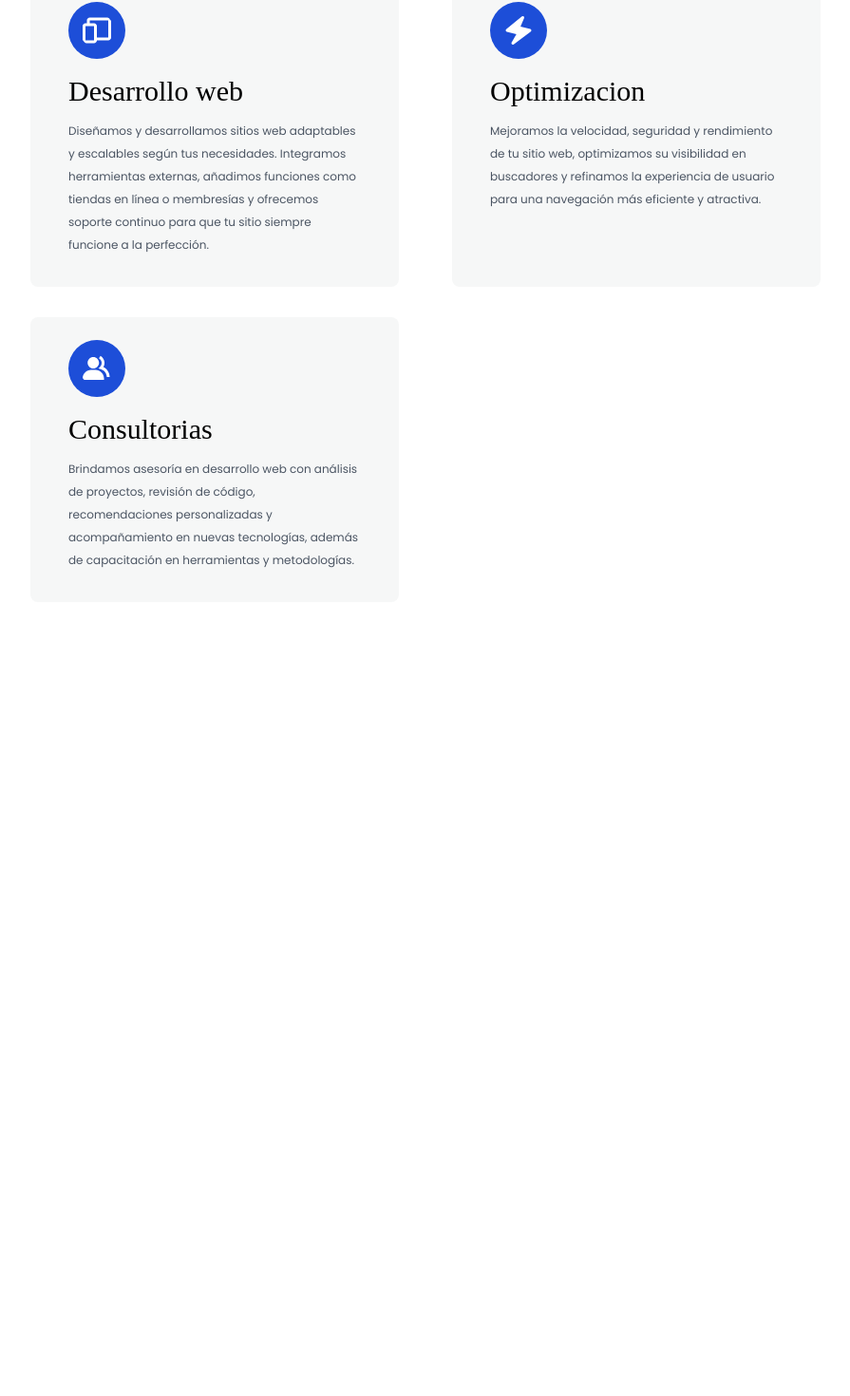
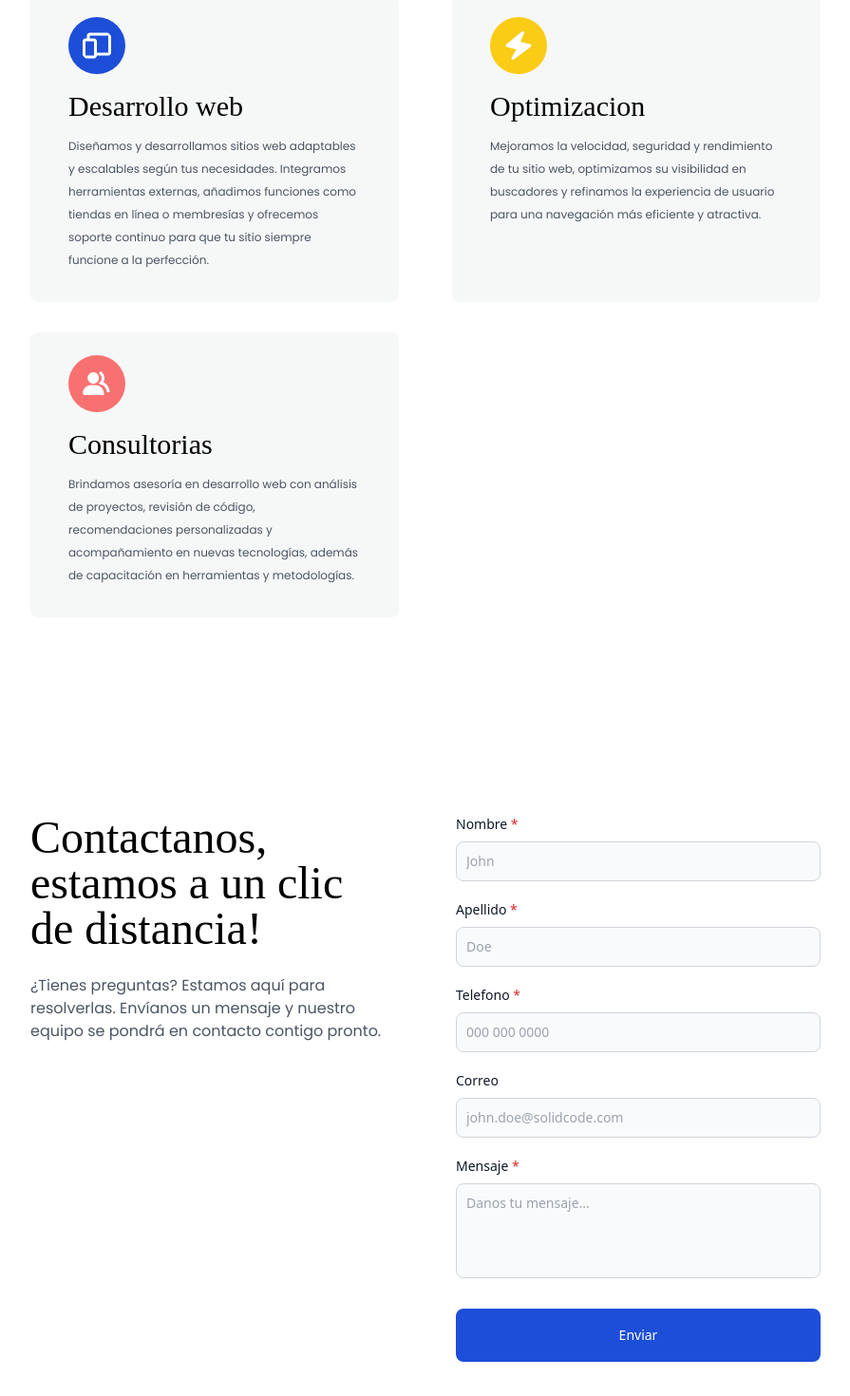
Before and after one commit to Yamilyscapa/solidCode, a SvelteKit app: page / in a window 1280 px wide. Shown: the part 1062-2532 px from the top of the page at 95% size, without its empty margins (192-1087 px from the left). Before the commit the page ends 1808 px from the top, so only its background shows below. Built offline with nearby package versions, Linux system fonts and the light colour scheme; a web font is replaced by a local one.

Commit message:
add stuff

```diff
--- /dev/null
+++ b/src/components/modules/Button.svelte
@@ -0,0 +1,23 @@
+<script lang="ts">
+	import type { MouseEventHandler } from 'svelte/elements';
+
+	const {
+		children,
+		onclick = () => {},
+		secondary
+	}: { children: any; onclick?: MouseEventHandler<any>; secondary?: boolean } = $props();
+</script>
+
+{#if secondary}
+	<button
+		onclick={(e) => onclick(e)}
+		class="w-full ml-3 inline-block h-auto rounded-lg border-2 border-blue-700 bg-opacity-30 px-6 py-4 text-sm font-medium text-blue-700 duration-200 ease-in-out hover:bg-blue-700 hover:bg-opacity-20 hover:transition"
+		>{@render children()}</button
+	>
+{:else}
+	<button
+		onclick={(e) => onclick(e)}
+		class="inline-block h-auto rounded-lg border-2 border-blue-700 bg-blue-700 px-6 py-4 text-sm font-medium text-white hover:bg-blue-800 w-full"
+		>{@render children()}</button
+	>
+{/if}
--- /dev/null
+++ b/src/components/modules/ContactForm.svelte
@@ -0,0 +1,28 @@
+<script lang="ts">
+	// Components
+	import Input from './Input.svelte';
+	import Button from './Button.svelte';
+</script>
+
+<form action="">
+	<Input required label="Nombre" type="name" name="name" placeholder="John" />
+	<Input required label="Apellido" type="lastName" name="lastName" placeholder="Doe" />
+	<Input required label="Telefono" type="tel" name="phone" placeholder="000 000 0000" />
+	<Input label="Correo" type="email" name="email" placeholder="john.doe@solidcode.com" />
+
+	<div class="message">
+		<label for="message" class="mb-2 block text-sm font-medium text-gray-900"
+			>Mensaje <span class="text-red-600">*</span></label
+		>
+		<textarea
+			name="message"
+			class="block w-full rounded-lg border border-gray-300 bg-gray-50 p-2.5 text-sm text-gray-900 focus:border-blue-500 focus:ring-blue-500 dark:border-gray-600 resize-none pb-12"
+			id="message"
+			placeholder="Danos tu mensaje..."
+		></textarea>
+	</div>
+
+	<div class="flex pt-8">
+		<Button>Enviar</Button>
+	</div>
+</form>
--- a/src/components/modules/Feature.svelte
+++ b/src/components/modules/Feature.svelte
@@ -1,5 +1,12 @@
 <script lang="ts">
-	const { title, description, icon }: { title: string; description: string; icon: any } = $props();
+	const {
+		title,
+		description,
+		icon,
+		color = '#1D4ED8'
+	}: { title: string; description: string; icon: any; color?: string } = $props();
+	console.log(color);
+
 </script>
 
 <div
@@ -7,7 +14,7 @@
 ease-in-out hover:translate-y-[-5px]"
 >
 	<div class="">
-		<img class="mb-4 box-content w-9 rounded-full bg-blue-700 p-3" src={icon} alt="" />
+		<img class="mb-4 box-content w-9 rounded-full p-3" style="background-color: {color};" src={icon} alt="" />
 		<h3 class="font-heading text-3xl">{title}</h3>
 	</div>
 	<p class="mt-3 font-poppins text-xs/6 text-gray-600">{description}</p>
--- /dev/null
+++ b/src/components/modules/Input.svelte
@@ -0,0 +1,29 @@
+<script lang="ts">
+	type formType = 'email' | 'name' | 'tel' | 'lastName';
+
+	const {
+		label,
+		type,
+		name,
+		placeholder,
+		required
+	}: { label: string; type: formType; name: string; placeholder: string; required?: boolean } =
+		$props();
+</script>
+
+<div class="mb-5">
+	<label for={name} class="mb-2 block text-sm font-medium text-gray-900">
+		{label}
+        {#if required}
+            <span class="text-red-600">*</span>
+        {/if}
+	</label>
+	<input
+		{required}
+		{name}
+		{placeholder}
+		{type}
+		id={name}
+		class="block w-full rounded-lg border border-gray-300 bg-gray-50 p-2.5 text-sm text-gray-900 focus:border-blue-500 focus:ring-blue-500 dark:border-gray-600"
+	/>
+</div>
--- a/src/components/modules/Navbar.svelte
+++ b/src/components/modules/Navbar.svelte
@@ -2,17 +2,18 @@
 	import Logo from '../../lib/static/logo.png';
 </script>
 
-<nav class="border-2 border-neutral-100 mx-auto mt-4 h-20 w-[95vw] rounded-lg bg-white bg-opacity-95 px-12 fixed left-0 right-0">
+<nav class="z-50 border-2 border-neutral-100 mx-auto mt-4 h-20 w-[95vw] rounded-lg bg-white bg-opacity-95 px-12 fixed left-0 right-0">
 	<div class="container mx-auto flex items-center justify-between px-0">
 		<a href="/"><img class="block w-20" src={Logo} alt="Solid Code" /></a>
 
 		<ul class="flex place-items-center gap-x-10 text-gray-600">
 			<li class="hover:text-gray-800 hover:underline"><a class="" href="/#">Incio</a></li>
-			<li class="hover:text-gray-800 hover:underline"><a class="" href="/#">Sobre nosotros</a></li>
+			<li class="hover:text-gray-800 hover:underline"><a class="" href="/#services">Servicos</a></li>
+			<li class="hover:text-gray-800 hover:underline"><a class="" href="/#about">Sobre nosotros</a></li>
 			<li class="hover:text-gray-800 hover:underline"><a class="" href="/#">Proyectos</a></li>
 			<li>
 				<a
-					href="/#"
+					href="/#contact"
 					class="ml-2 inline-block h-auto rounded-lg bg-blue-700 px-12 py-3 text-sm font-medium text-white hover:bg-blue-800 dark:bg-blue-600 dark:hover:bg-blue-700"
 					>Contacto</a
 				>
--- /dev/null
+++ b/src/components/views/Contact.svelte
@@ -0,0 +1,18 @@
+<script lang="ts">
+	// Components
+	import ContactForm from '../modules/ContactForm.svelte';
+</script>
+
+<div class="about container mx-auto grid w-[65vw] grid-cols-2 gap-x-16">
+	<div class="about-text">
+		<h2 class="text-start font-heading text-5xl font-[500]">
+			Contactanos, estamos a un clic de distancia!
+		</h2>
+		<p class="font-poppins text-gray-600 mt-6">
+			¿Tienes preguntas? Estamos aquí para resolverlas. Envíanos un mensaje y nuestro equipo se
+			pondrá en contacto contigo pronto.
+		</p>
+	</div>
+
+	<ContactForm />
+</div>
--- a/src/components/views/Services.svelte
+++ b/src/components/views/Services.svelte
@@ -7,7 +7,7 @@
 	// Components
 </script>
 
-<div class="services container row-auto mx-auto grid h-auto w-[65vw] py-28">
+<div class="services container row-auto mx-auto grid h-auto w-[65vw]">
 	<div class="services-text">
 		<h2 class="font-heading text-5xl font-[500] text-center mb-20">Servicios</h2>
 		<div class="features grid grid-cols-2 gap-14 gap-y-8">
@@ -15,16 +15,18 @@
 				title="Desarrollo web"
 				description="Diseñamos y desarrollamos sitios web adaptables y escalables según tus necesidades. Integramos herramientas externas, añadimos funciones como tiendas en línea o membresías y ofrecemos soporte continuo para que tu sitio siempre funcione a la perfección."
 				icon={DevicesIcon}
-			/>
-			<Features
+				/>
+				<Features
 				title="Optimizacion"
 				description="Mejoramos la velocidad, seguridad y rendimiento de tu sitio web, optimizamos su visibilidad en buscadores y refinamos la experiencia de usuario para una navegación más eficiente y atractiva."
 				icon={BoltIcon}
+				color="#FACC15"
 			/>
 			<Features
 				title="Consultorias"
 				description="Brindamos asesoría en desarrollo web con análisis de proyectos, revisión de código, recomendaciones personalizadas y acompañamiento en nuevas tecnologías, además de capacitación en herramientas y metodologías."
 				icon={PeopleIcon}
+				color="#F87171"
 			/>
 		</div>
 	</div>
--- a/src/routes/+page.svelte
+++ b/src/routes/+page.svelte
@@ -3,6 +3,7 @@
 	// Views
 	import Hero from '../components/views/Hero.svelte';
 	import Services from '../components/views/Services.svelte';
+	import About from '../components/views/Contact.svelte';
 </script>
 
 <header class="h-screen">
@@ -10,6 +11,10 @@
 	<Hero />
 </header>
 
-<section class="h-screen" id="services">
+<section class="h-auto box-border pt-32 pb-20" id="services">
 	<Services />
 </section>
+
+<section class="h-auto box-border py-32" id="about">
+	<About />
+</section>
```
